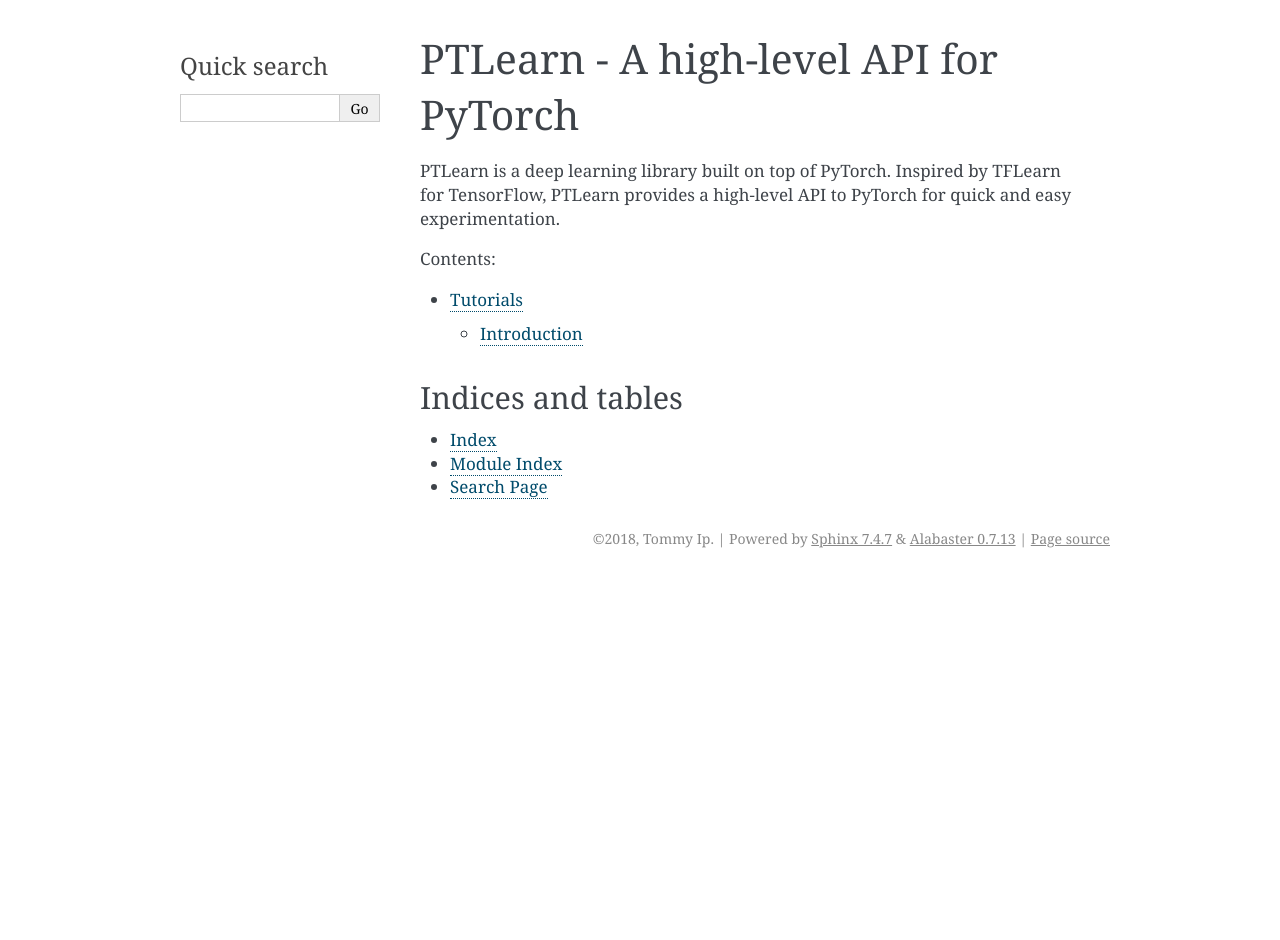
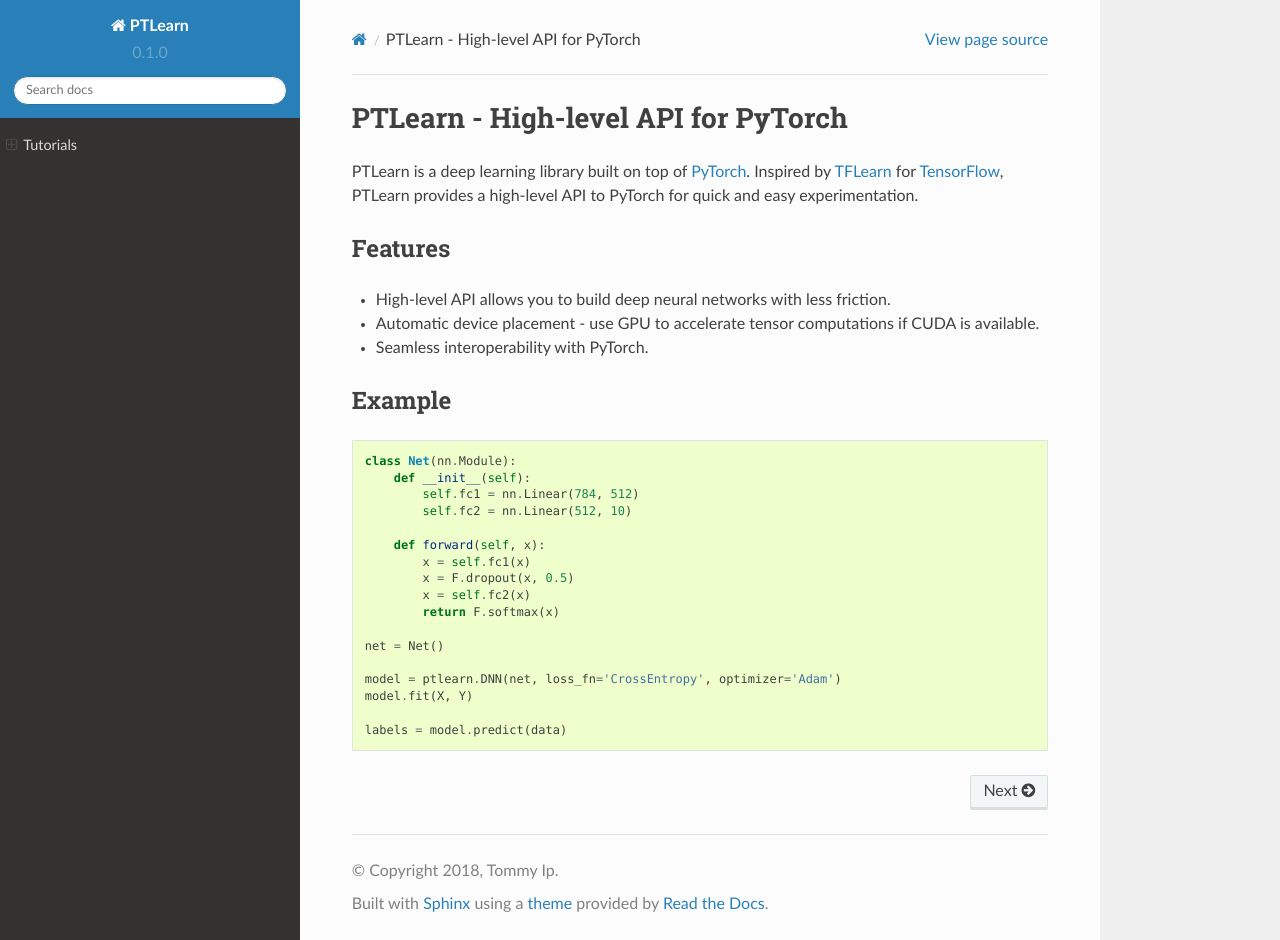
Before and after one commit to tommyip/ptlearn, a Sphinx documentation site: the page built from docs/index.rst, in a window 1280 px wide and 940 px high. Built offline with Sphinx 7.4.7 and the Read the Docs theme 2.0.0, drawn with Linux system fonts in a browser that asks for light colours.

Commit message:
docs: Initial index draft.

```diff
--- a/docs/conf.py
+++ b/docs/conf.py
@@ -17,10 +17,12 @@
 # add these directories to sys.path here. If the directory is relative to the
 # documentation root, use os.path.abspath to make it absolute, like shown here.
 #
+
 import os
 import sys
 sys.path.insert(0, os.path.abspath('../ptlearn'))
 
+import sphinx_rtd_theme
 
 # -- General configuration ------------------------------------------------
 
@@ -89,13 +91,15 @@
 # The theme to use for HTML and HTML Help pages.  See the documentation for
 # a list of builtin themes.
 #
-html_theme = 'alabaster'
+html_theme = 'sphinx_rtd_theme'
 
 # Theme options are theme-specific and customize the look and feel of a theme
 # further.  For a list of options available for each theme, see the
 # documentation.
 #
-# html_theme_options = {}
+html_theme_options = {
+    'collapse_navigation': False
+}
 
 # Add any paths that contain custom static files (such as style sheets) here,
 # relative to this directory. They are copied after the builtin static files,
--- a/docs/index.rst
+++ b/docs/index.rst
@@ -1,20 +1,51 @@
-PTLearn - A high-level API for PyTorch
-======================================
+PTLearn - High-level API for PyTorch
+====================================
 
-PTLearn is a deep learning library built on top of PyTorch. Inspired by TFLearn
-for TensorFlow, PTLearn provides a high-level API to PyTorch for quick and easy
-experimentation.
+PTLearn is a deep learning library built on top of PyTorch_. Inspired by
+TFLearn_ for TensorFlow_, PTLearn provides a high-level API to PyTorch for
+quick and easy experimentation.
+
+
+Features
+--------
+
+* High-level API allows you to build deep neural networks with less friction.
+* Automatic device placement - use GPU to accelerate tensor computations
+  if CUDA is available.
+* Seamless interoperability with PyTorch.
+
+
+Example
+-------
+
+.. code-block:: python
+
+    class Net(nn.Module):
+        def __init__(self):
+            self.fc1 = nn.Linear(784, 512)
+            self.fc2 = nn.Linear(512, 10)
+
+        def forward(self, x):
+            x = self.fc1(x)
+            x = F.dropout(x, 0.5)
+            x = self.fc2(x)
+            return F.softmax(x)
+
+    net = Net()
+
+    model = ptlearn.DNN(net, loss_fn='CrossEntropy', optimizer='Adam')
+    model.fit(X, Y)
+
+    labels = model.predict(data)
+
 
 .. toctree::
-   :maxdepth: 2
-   :caption: Contents:
+    :hidden:
+    :maxdepth: 2
 
-   tutorials
+    tutorials
 
 
-Indices and tables
-------------------
-
-* :ref:`genindex`
-* :ref:`modindex`
-* :ref:`search`
+.. _PyTorch: http://pytorch.org/
+.. _TFLearn: http://tflearn.org/
+.. _TensorFlow: https://www.tensorflow.org/
--- a/docs/tutorials.rst
+++ b/docs/tutorials.rst
@@ -5,4 +5,4 @@
 ------------
 
 :doc:`tutorial_mnist` - In this tutorial you will learn how to build a
-hand-written digits recognizer using PTLearn.
+handwritten digits recognizer using PTLearn.
--- a/requirements_dev.txt
+++ b/requirements_dev.txt
@@ -6,3 +6,4 @@
 flake8
 
 Sphinx
+sphinx_rtd_theme
```
